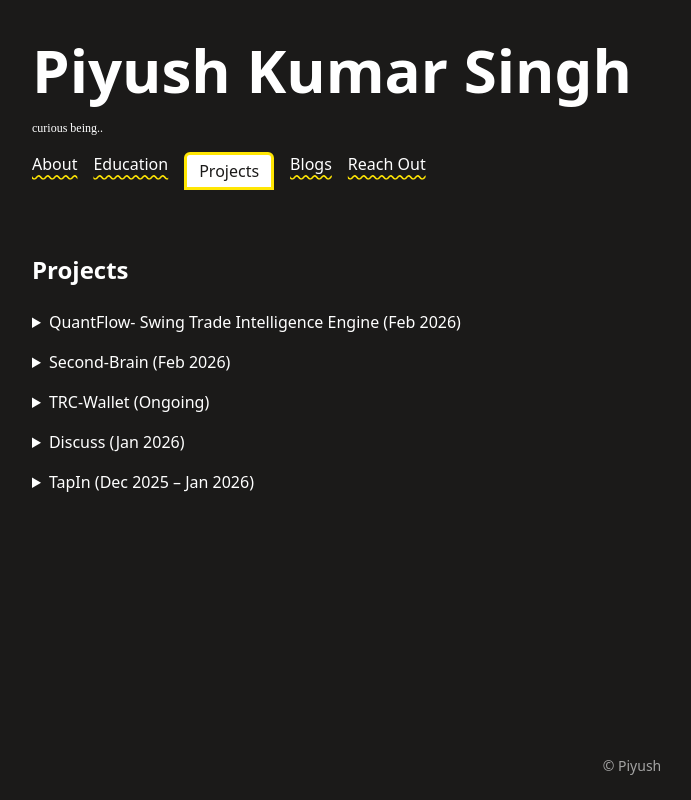
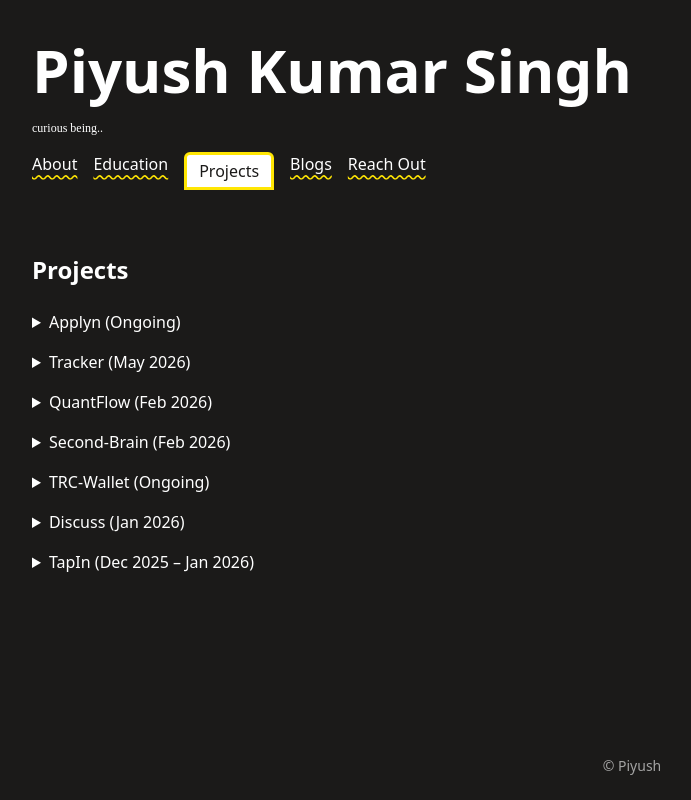
Before and after one commit to singhpiyush55/piyush, a Next.js app: page /projects in a window 1280 px wide. Shown: the whole page, without its empty margins (8-699 px from the left). Built offline with nearby package versions, Linux system fonts and the light colour scheme.

Commit message:
added projects

```diff
--- a/app/(routes)/projects/page.tsx
+++ b/app/(routes)/projects/page.tsx
@@ -2,7 +2,23 @@ export default function Projects() {
 
   const projects = [
     {
-      title: "QuantFlow- Swing Trade Intelligence Engine",
+      title: "Applyn",
+      duration: "Ongoing",
+      description: "You paste a job description and the recruiter's email → the app generates a tailored application email using an LLM → sends it via Gmail API using the logged-in user's Google account.",
+      tech: ["Copilot", "Next.js", "PostgreSQL"],
+      live: null,
+      github: "https://github.com/singhpiyush55/applyn",
+    },
+    {
+      title: "Tracker",
+      duration: "May 2026",
+      description: "All in one prductivity app for tracking your selected/traded stocks, manage SL and tragets, lets you journal about specific trade, track capital and pnl.",
+      tech: ["Next.js", "PostgreSQL", "Claude", ],
+      live: "https://pswingtt.vercel.app/login",
+      github: "https://github.com/singhpiyush55/tracker",
+    },
+    {
+      title: "QuantFlow",
       duration: "Feb 2026",
       description: "Engineered a full-stack AI stock recommendation platform that generates weekly swing-trade recommendations with using quantitative scoring, Python quant engine computing 15+ indicators and AI-driven analysis.",
       tech: ["Copilot", "Turborepo", "Next.js", "PostgreSQL"],
@@ -39,7 +55,7 @@ export default function Projects() {
       description:
         "A full-stack web application integrated with a sophisticated IoT system, that records user attendance using RFID/NFC and stores it securely in a database with real-time API integration.",
       tech: ["React", "Node", "Express", "MongoDB", "JWT", "IoT"],
-      live: "https://tapin.logictrail.space/",
+      live: "https://tap-in-nu.vercel.app/",
       github: "https://github.com/singhpiyush55/TapIn",
     }
   ];
```
